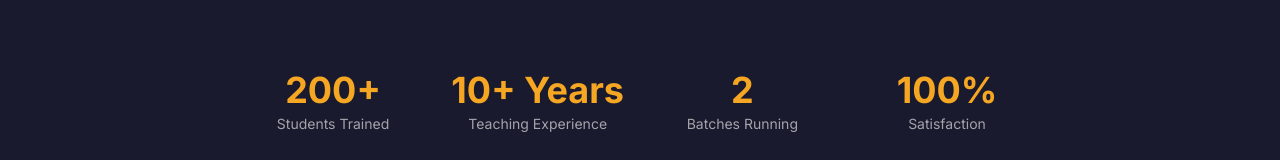
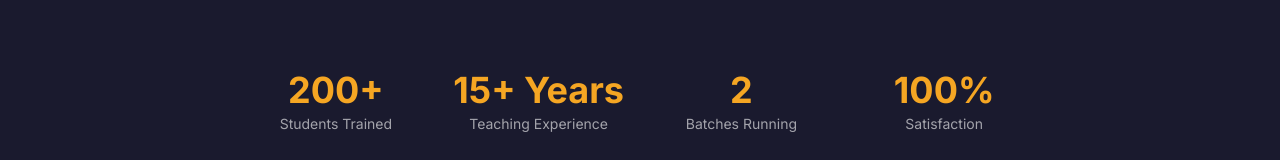
Before and after one commit to abhinavdubgepro-netizen/chess-academy, a Next.js app: page / in a window 1280 px wide. Shown: the part 577-737 px from the top of the page. Built offline with nearby package versions, Linux system fonts and the light colour scheme.

Commit message:
Update Hero.tsx

```diff
--- a/components/sections/Hero.tsx
+++ b/components/sections/Hero.tsx
@@ -72,7 +72,7 @@ export default function Hero() {
         >
           {[
             { value: "200+", label: "Students Trained" },
-            { value: "10+ Years", label: "Teaching Experience" },
+            { value: "15+ Years", label: "Teaching Experience" },
             { value: "2", label: "Batches Running" },
             { value: "100%", label: "Satisfaction" },
           ].map((stat, i) => (
```
